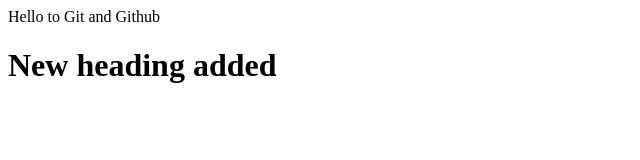
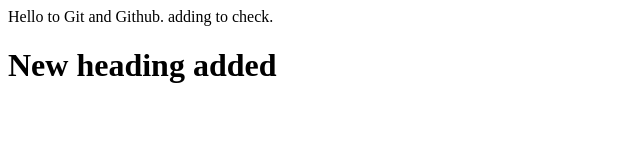
Before and after one commit to Python-Dj/Demo-repo, a plain HTML site: page index.html in a window 1280 px wide. Shown: the whole page, without its empty margins (0-640 px from the left). Drawn offline with Linux system fonts and the light colour scheme.

Commit message:
may be my second commit

```diff
--- a/index.html
+++ b/index.html
@@ -1,5 +1,5 @@
 <div>
-    Hello to Git and Github
+    Hello to Git and Github. adding to check.
 </div>
 
 <h1>New heading added</h1>
```
